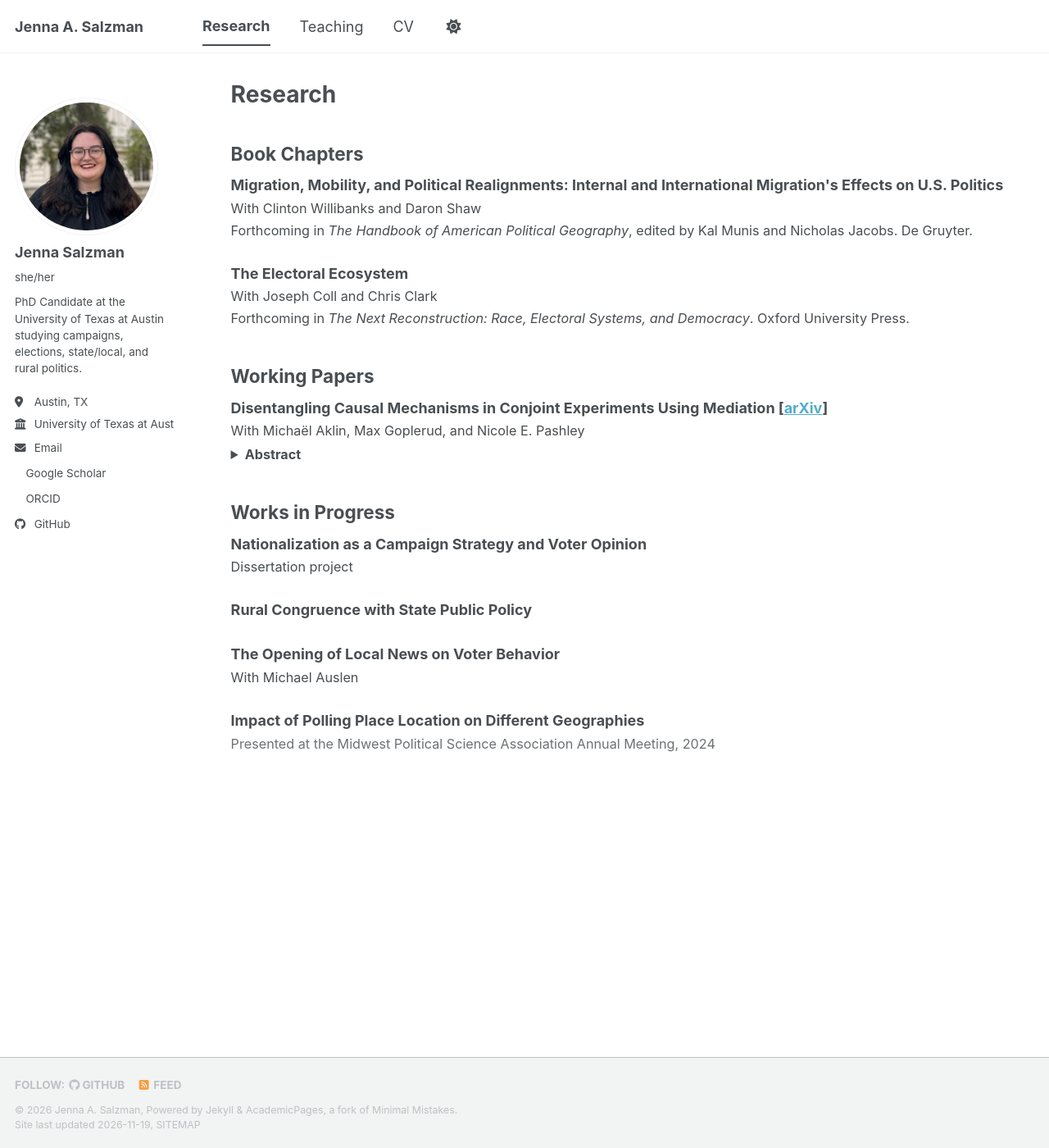
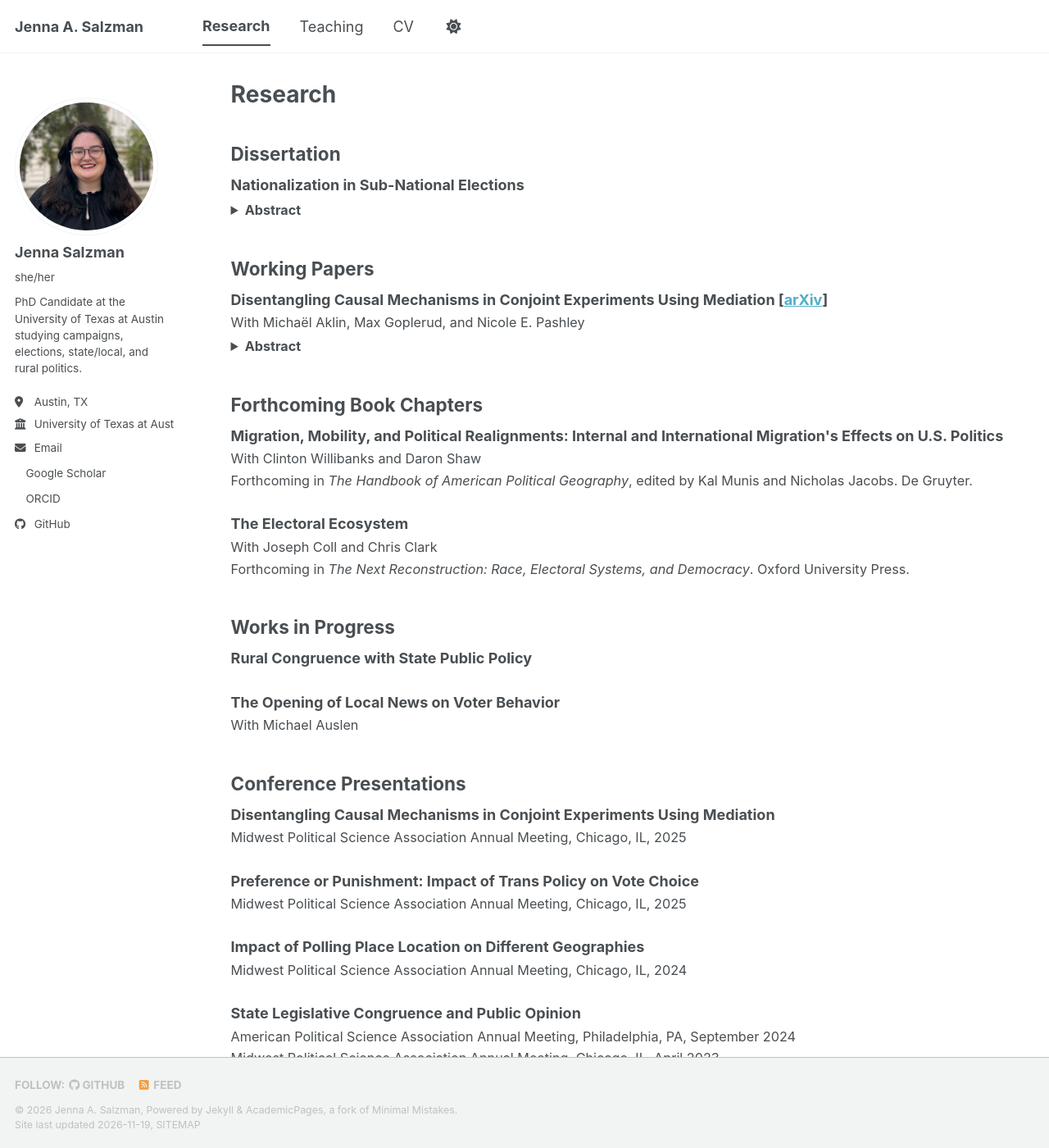
Before and after one commit to jasalzman/jasalzman.github.io, a Jekyll site: the page built from _pages/publications.html, in a window 1280 px wide and 1400 px high. Shown: the whole window at 82% size. Built offline with Jekyll 4.4.1, drawn with Linux system fonts in a browser that asks for light colours; a script bundle is joined from its source files by our own code; a style sheet for code colours, icons or effects is not loaded; some of the changed text lies outside the part shown.

Commit message:
Update publications.html

```diff
--- a/_pages/publications.html
+++ b/_pages/publications.html
@@ -22,7 +22,30 @@ author_profile: true
   - Add links like this inside the title line:  [<a href="/files/paper.pdf">PDF</a>]
 -->
 
-<h2>Book Chapters</h2>
+<h2>Dissertation</h2>
+
+<div class="entry">
+  <div class="entry-title">Nationalization in Sub-National Elections</div>
+   <details>
+    <summary>Abstract</summary>
+    <p>Scholars widely agree that American elections have become nationalized, but existing work treats nationalization as something that happens <i>to</i> elections rather than something political actors produce. This dissertation reframes nationalization as an active process of political communication. Campaigns, outside groups, and media elites supply nationalized messages, and voters accept, resist, or ignore those messages in ways that vary across individuals and subnational contexts.</p>
+    <p>First, I develop a definition of nationalized campaign strategy and rhetoric, drawing on Affective Intelligence Theory, issue ownership theory, and the campaign strategy literature. I link nationalized advertising to four campaign characteristics: electoral competitiveness, emotional appeal, advertising medium, and funding source. Comparing binary, ordinal, and ternary measures, I show that nationalization is partial rather than on-off, and that many campaigns run mixed-frame ads that blend national and local appeals.</p>
+    <p>Second, I develop a micro-level theory of how nationalized cues shape voters. Through agenda setting, these cues determine which issues voters use to evaluate subnational candidates. Through framing, they connect unfamiliar local races to familiar national partisan schemas. I argue that these cues carry information beyond partisanship, affect both mobilization and persuasion, and matter most for weak partisans and less politically sophisticated voters.</p
+  </details>
+</div>
+
+<h2>Working Papers</h2>
+
+<div class="entry">
+  <div class="entry-title">Disentangling Causal Mechanisms in Conjoint Experiments Using Mediation [<a href="https://arxiv.org/abs/2607.03508">arXiv</a>]</div>
+  <p class="entry-meta">With Michaël Aklin, Max Goplerud, and Nicole E. Pashley</p>
+  <details>
+    <summary>Abstract</summary>
+    <p>Conjoint experiments provide an attractive way to assess the role of multiple attributes simultaneously on decision-making. However, the randomization of multiple attributes prevents understanding the causal mechanisms that, critically, depend on the relationship between attributes -- e.g., how one attribute affects the respondent's belief as to another attribute. This is because conjoint experiments recover controlled effects whereas a substantively important estimand may be the total or indirect effect of one attribute. Unfortunately, existing experimental designs for conjoint experiments cannot estimate these effects. We provide an alternative framework that requires one additional, simple experiment to learn the relationship between attributes among respondents alongside the standard assumptions for causal mediation. Estimation of the relevant effects can be done in a doubly robust fashion using machine learning methods. We illustrate this by conducting a pre-registered experiment on candidate choice and disentangle the effect of different attributes by understanding their mediation through the candidate's party.</p>
+  </details>
+</div>
+
+<h2>Forthcoming Book Chapters</h2>
 
 <div class="entry">
   <div class="entry-title">Migration, Mobility, and Political Realignments: Internal and International Migration's Effects on U.S. Politics</div>
@@ -36,23 +59,7 @@ author_profile: true
   <p class="entry-meta">Forthcoming in <i>The Next Reconstruction: Race, Electoral Systems, and Democracy</i>. Oxford University Press.</p>
 </div>
 
-<h2>Working Papers</h2>
-
-<div class="entry">
-  <div class="entry-title">Disentangling Causal Mechanisms in Conjoint Experiments Using Mediation [<a href="https://arxiv.org/abs/2607.03508">arXiv</a>]</div>
-  <p class="entry-meta">With Michaël Aklin, Max Goplerud, and Nicole E. Pashley</p>
-  <details>
-    <summary>Abstract</summary>
-    <p>Conjoint experiments provide an attractive way to assess the role of multiple attributes simultaneously on decision-making. However, the randomization of multiple attributes prevents understanding the causal mechanisms that, critically, depend on the relationship between attributes -- e.g., how one attribute affects the respondent's belief as to another attribute. This is because conjoint experiments recover controlled effects whereas a substantively important estimand may be the total or indirect effect of one attribute. Unfortunately, existing experimental designs for conjoint experiments cannot estimate these effects. We provide an alternative framework that requires one additional, simple experiment to learn the relationship between attributes among respondents alongside the standard assumptions for causal mediation. Estimation of the relevant effects can be done in a doubly robust fashion using machine learning methods. We illustrate this by conducting a pre-registered experiment on candidate choice and disentangle the effect of different attributes by understanding their mediation through the candidate's party.</p>
-  </details>
-</div>
-
 <h2>Works in Progress</h2>
-
-<div class="entry">
-  <div class="entry-title">Nationalization as a Campaign Strategy and Voter Opinion</div>
-  <p class="entry-meta">Dissertation project</p>
-</div>
 
 <div class="entry">
   <div class="entry-title">Rural Congruence with State Public Policy</div>
@@ -63,7 +70,31 @@ author_profile: true
   <p class="entry-meta">With Michael Auslen</p>
 </div>
 
+<h2>Conference Presentations</h2>
+
+<div class="entry">
+  <div class="entry-title">Disentangling Causal Mechanisms in Conjoint Experiments Using Mediation</div>
+  <p class="entry-meta">Midwest Political Science Association Annual Meeting, Chicago, IL, 2025</p>
+</div>
+
+<div class="entry">
+  <div class="entry-title">Preference or Punishment: Impact of Trans Policy on Vote Choice</div>
+  <p class="entry-meta">Midwest Political Science Association Annual Meeting, Chicago, IL, 2025</p>
+</div>
+
 <div class="entry">
   <div class="entry-title">Impact of Polling Place Location on Different Geographies</div>
-  <p class="entry-meta note">Presented at the Midwest Political Science Association Annual Meeting, 2024</p>
+  <p class="entry-meta">Midwest Political Science Association Annual Meeting, Chicago, IL, 2024</p>
 </div>
+
+<div class="entry">
+  <div class="entry-title">State Legislative Congruence and Public Opinion</div>
+  <p class="entry-meta">American Political Science Association Annual Meeting, Philadelphia, PA, September 2024</p>
+  <p class="entry-meta">Midwest Political Science Association Annual Meeting, Chicago, IL, April 2023</p>
+</div>
+
+<div class="entry">
+  <div class="entry-title">Mitigating Support for Political Violence through Social Proof</div>
+  <p class="entry-meta">With E. Deither and S. Garza</p>
+  <p class="entry-meta">Midwest Political Science Association Annual Meeting, Chicago, IL, April 2024</p>
+</div>
```
